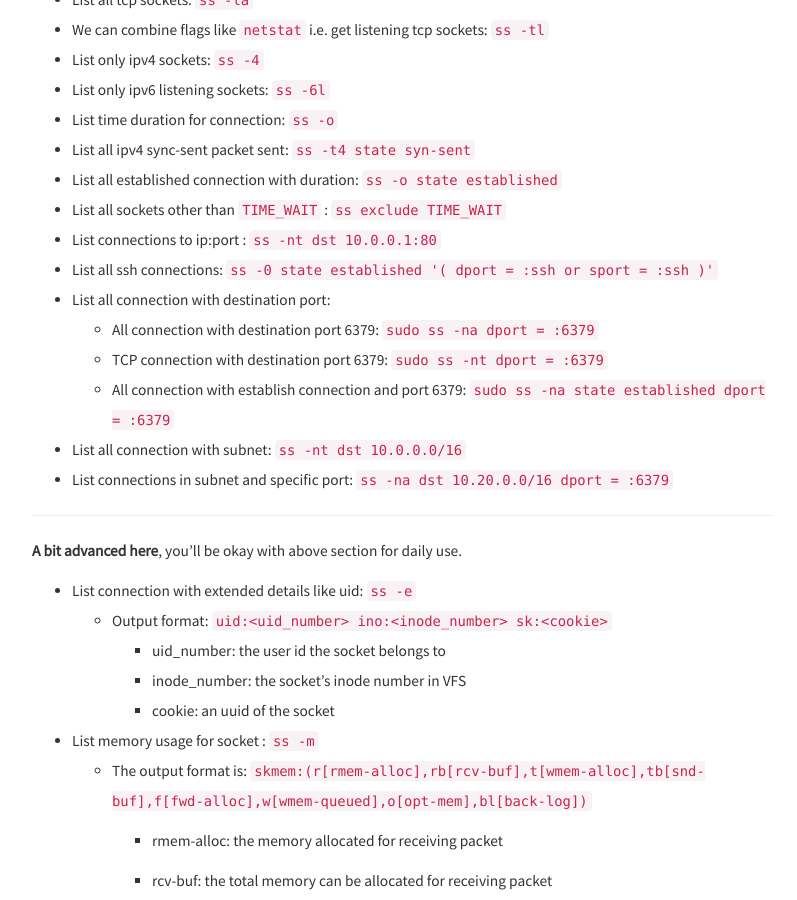
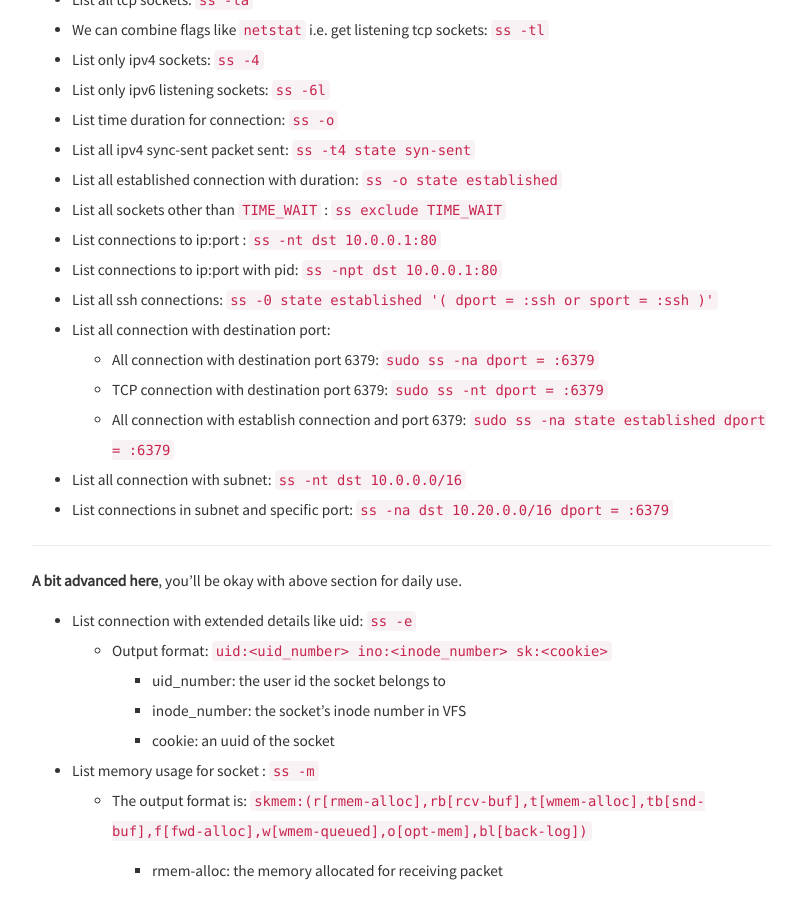
Before and after one commit to murarisumit/murarisumit.github.io, a Jekyll site: the page built from _posts/2018-01-15-ss-command-snippets.markdown, in a window 1280 px wide and 900 px high, scrolled down 461 px. Shown: the whole window, without its empty margins (238-1035 px from the left). Built offline with Jekyll 4.4.1, drawn with Linux system fonts in a browser that asks for light colours; nearby versions of some CDN libraries.

Commit message:
Updated post for ss

```diff
--- a/_posts/2018-01-15-ss-command-snippets.markdown
+++ b/_posts/2018-01-15-ss-command-snippets.markdown
@@ -27,6 +27,7 @@ Some basic snippets to use it are.
 * List all established connection with duration: `ss -o state established`
 * List all sockets other than `TIME_WAIT` : `ss exclude TIME_WAIT`
 * List connections to ip:port : `ss -nt dst 10.0.0.1:80`
+* List connections to ip:port with pid: `ss -npt dst 10.0.0.1:80`
 * List all ssh connections: `ss -0 state established '( dport = :ssh or sport = :ssh )'`
 * List all connection with destination port:
     * All connection with destination port 6379: `sudo ss -na dport = :6379`
```
